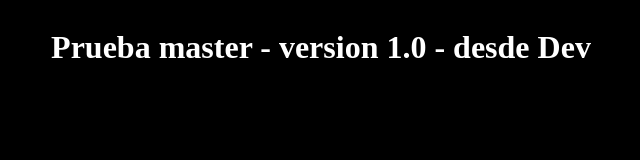
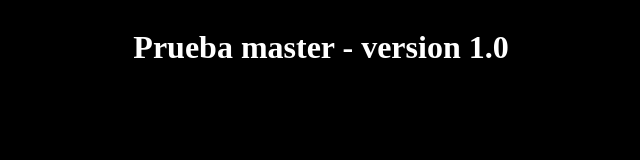
Before and after one commit to MarceloCariz/prueba, a plain HTML site: page index.html in a window 1280 px wide. Shown: the whole page, without its empty margins (319-959 px from the left). Drawn offline with Linux system fonts and the light colour scheme.

Commit message:
default state

```diff
--- a/index.html
+++ b/index.html
@@ -8,6 +8,6 @@
     <title>Prueba</title>
 </head>
 <body>
-    <h1>Prueba master - version 1.0 - desde Dev</h1>
+    <h1>Prueba master - version 1.0</h1>
 </body>
 </html>
```
